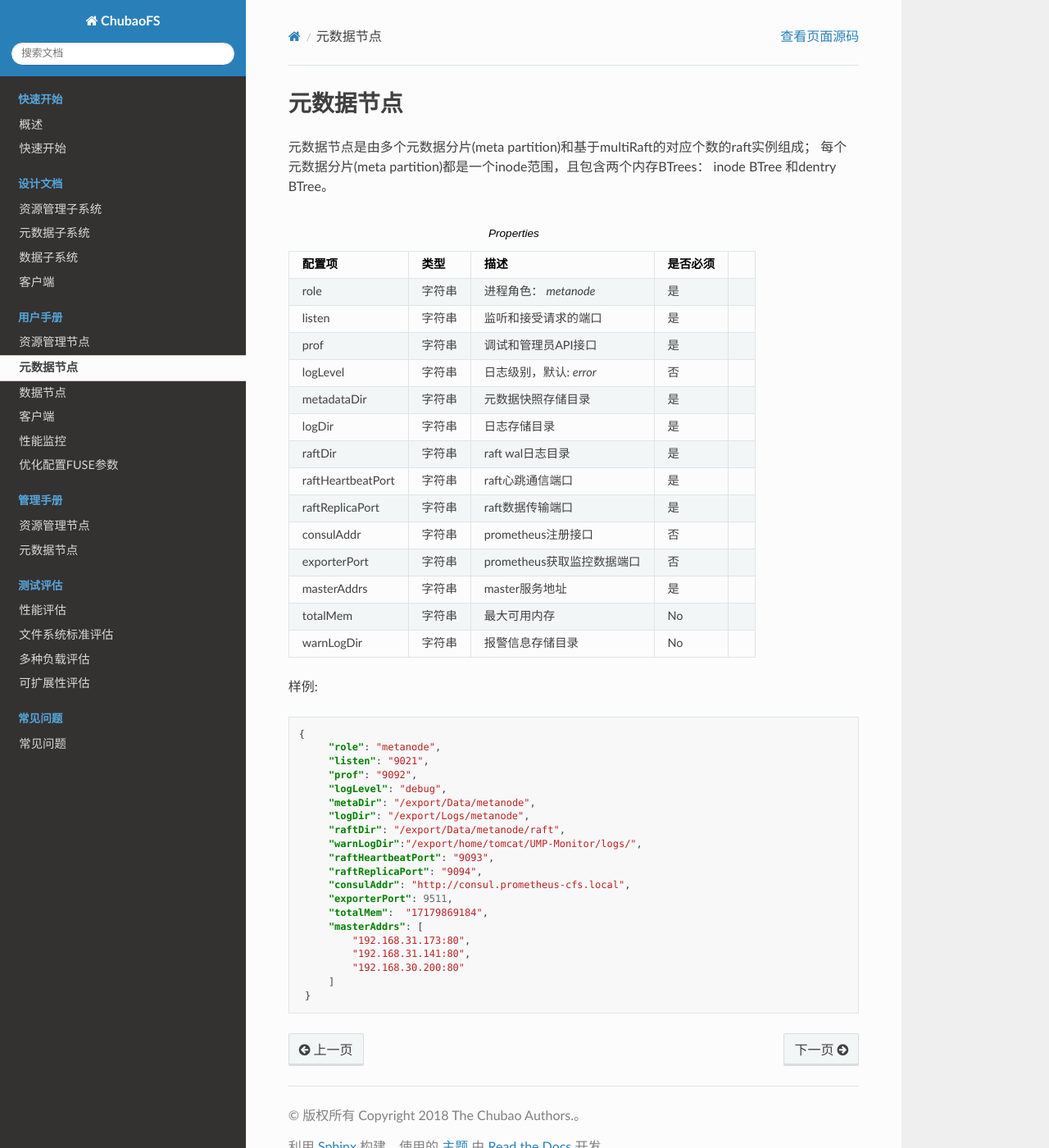
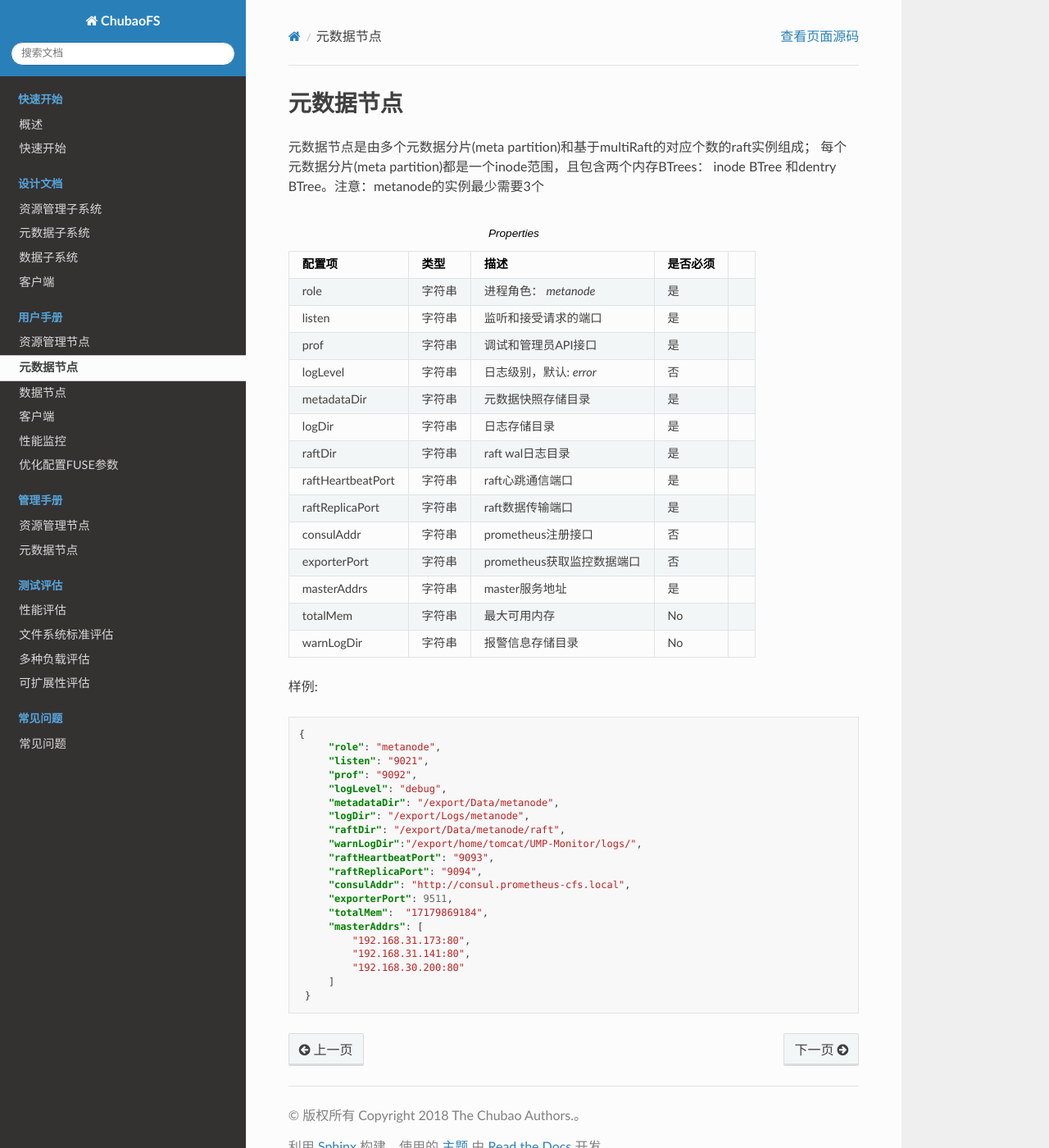
Before and after one commit to cubefs/docs-zh, a Sphinx documentation site: the page built from docs/source/user-guide/metanode.rst, in a window 1280 px wide and 1400 px high. Shown: the whole window at 82% size. Built offline with Sphinx 7.4.7 and the Read the Docs theme 2.0.0, drawn with Linux system fonts in a browser that asks for light colours.

Commit message:
sync docs

```diff
--- a/docs/source/quick-start-guide.rst
+++ b/docs/source/quick-start-guide.rst
@@ -73,7 +73,7 @@
        "listen": "9021",
        "prof": "9092",
        "logLevel": "info",
-       "metaDir": "/export/Data/metanode",
+       "metadataDir": "/export/Data/metanode",
        "logDir": "/export/Logs/metanode",
        "raftDir": "/export/Data/metanode/raft",
        "raftHeartbeatPort": "9093",
@@ -165,9 +165,9 @@
 
 .. code-block:: bash
 
-   curl -v "http://192.168.31.173/admin/createVol?name=test&capacity=100&owner=cfs"
+   curl -v "http://192.168.31.173/admin/createVol?name=test&capacity=10000&owner=cfs"
 
-   如果执行性能测试，请调用相应的API，创建足够多的数据分片（data partition）
+   如果执行性能测试，请调用相应的API，创建足够多的数据分片（data partition）,如果集群中有8块磁盘，那么需要创建80个datapartition
 
 挂载客户端
 ------------
--- a/docs/source/user-guide/datanode.rst
+++ b/docs/source/user-guide/datanode.rst
@@ -4,7 +4,7 @@
 启动数据节点
 ---------------------
 
-通过执行ChubaoFS的二进制文件并用“-c”参数指定的配置文件来启动一个DATANODE进程。
+通过执行ChubaoFS的二进制文件并用“-c”参数指定的配置文件来启动一个DATANODE进程。注意datanode的实例最少需要４个
 
 .. code-block:: bash
 
--- a/docs/source/user-guide/master.rst
+++ b/docs/source/user-guide/master.rst
@@ -2,7 +2,7 @@
 ====================
 
 Master负责管理ChubaoFS整个集群，主要存储5种元数据，包括：数据节点、元数据节点、卷、数据分片、元数据分片。所有的元数据都保存在master的内存中，并且持久化到RocksDB。
-多个Master之间通过raft协议保证集群元数据的一致性。
+多个Master之间通过raft协议保证集群元数据的一致性。注意：master的实例最少需要3个
 
 系统特性
 ---------------
--- a/docs/source/user-guide/metanode.rst
+++ b/docs/source/user-guide/metanode.rst
@@ -3,7 +3,7 @@
 
 元数据节点是由多个元数据分片(meta partition)和基于multiRaft的对应个数的raft实例组成；
 每个元数据分片(meta partition)都是一个inode范围，且包含两个内存BTrees： inode BTree
-和dentry BTree。
+和dentry BTree。注意：metanode的实例最少需要3个
 
 .. csv-table:: Properties
    :header: "配置项", "类型", "描述", "是否必须"
@@ -35,7 +35,7 @@
         "listen": "9021",
         "prof": "9092",
         "logLevel": "debug",
-        "metaDir": "/export/Data/metanode",
+        "metadataDir": "/export/Data/metanode",
         "logDir": "/export/Logs/metanode",
         "raftDir": "/export/Data/metanode/raft",
         "warnLogDir":"/export/home/tomcat/UMP-Monitor/logs/",
```
Also changed, not shown: other parts of docs/source/user-guide/datanode.rst (+1 -1 lines).
